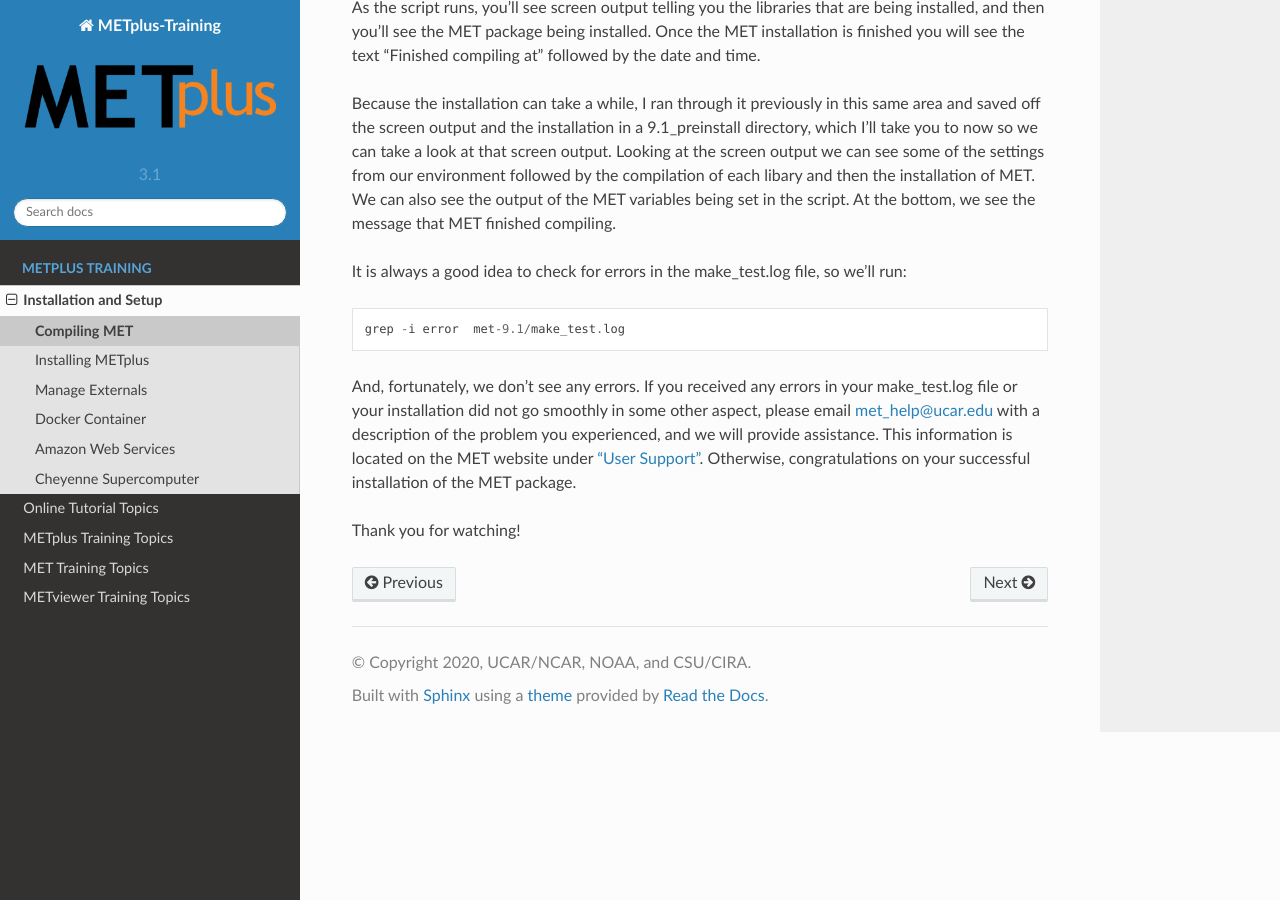
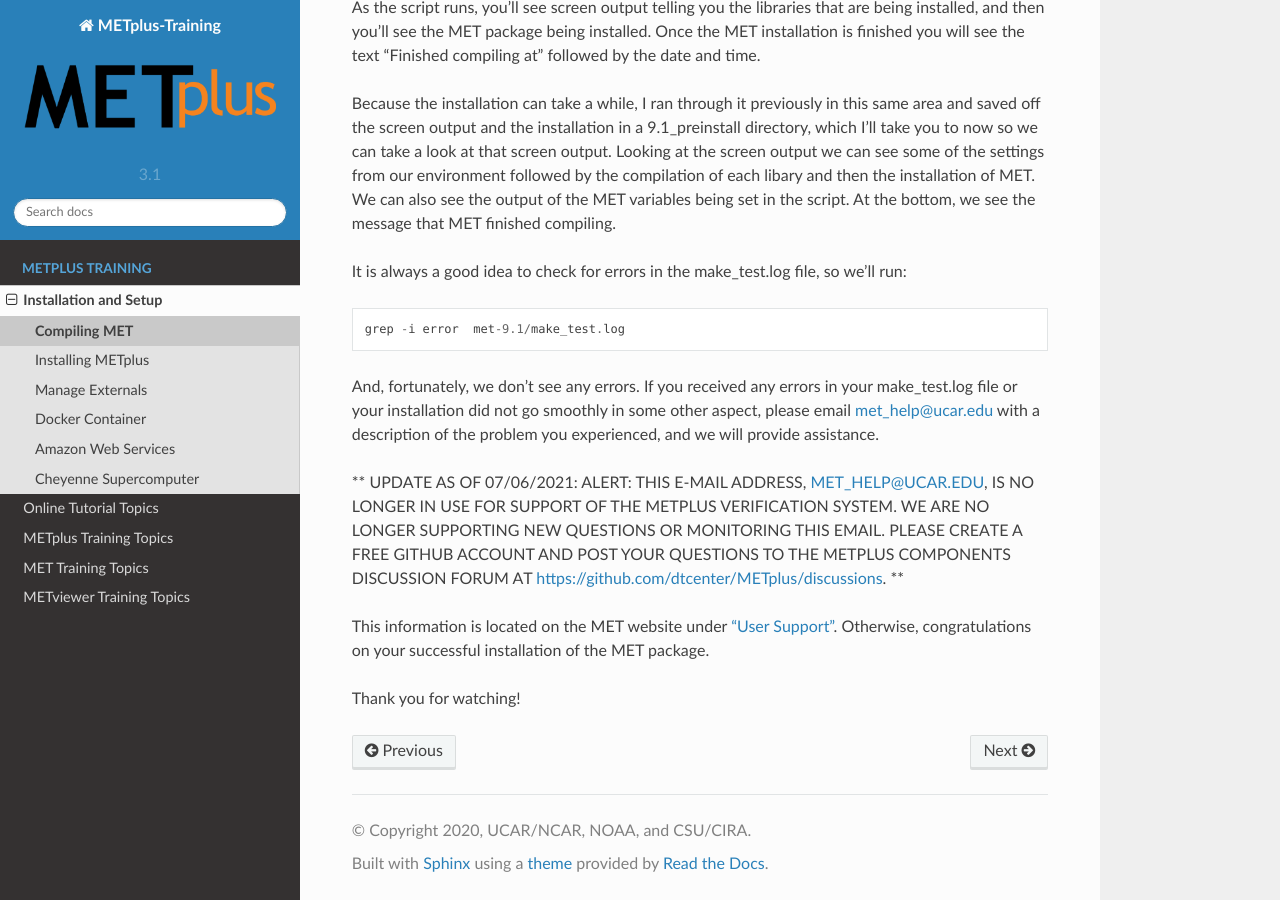
Before and after one commit to dtcenter/METplus-Training, a Sphinx documentation site: the page built from docs/modules/Environment/met_installation.rst, in a window 1280 px wide and 900 px high, scrolled down 4132 px. Built offline with Sphinx 7.4.7 and the Read the Docs theme 2.0.0, drawn with Linux system fonts in a browser that asks for light colours.

Commit message:
Updated note about the switch from met_help@ucar.edu to Discussions

```diff
--- a/docs/modules/Environment/met_installation.rst
+++ b/docs/modules/Environment/met_installation.rst
@@ -123,6 +123,11 @@
 
   grep -i error  met-9.1/make_test.log
 
-And, fortunately, we don't see any errors. If you received any errors in your make_test.log file or your installation did not go smoothly in some other aspect, please email met_help@ucar.edu with a description of the problem you experienced, and we will provide assistance.  This information is located on the MET website under `"User Support" <https://dtcenter.org/community-code/model-evaluation-tools-met/user-support>`_.  Otherwise, congratulations on your successful installation of the MET package.
+And, fortunately, we don't see any errors. If you received any errors in your make_test.log file or your installation did not go smoothly in some other aspect, please email met_help@ucar.edu with a description of the problem you experienced, and we will provide assistance.
+
+** UPDATE AS OF 07/06/2021: ALERT: THIS E-MAIL ADDRESS, MET_HELP@UCAR.EDU, IS NO LONGER IN USE FOR SUPPORT OF THE METPLUS VERIFICATION SYSTEM.  WE ARE NO LONGER SUPPORTING NEW QUESTIONS OR MONITORING THIS EMAIL. PLEASE CREATE A FREE GITHUB ACCOUNT AND POST YOUR QUESTIONS TO THE METPLUS COMPONENTS DISCUSSION FORUM AT
+https://github.com/dtcenter/METplus/discussions. **
+
+This information is located on the MET website under `"User Support" <https://dtcenter.org/community-code/model-evaluation-tools-met/user-support>`_.  Otherwise, congratulations on your successful installation of the MET package.
 
 Thank you for watching!
```
